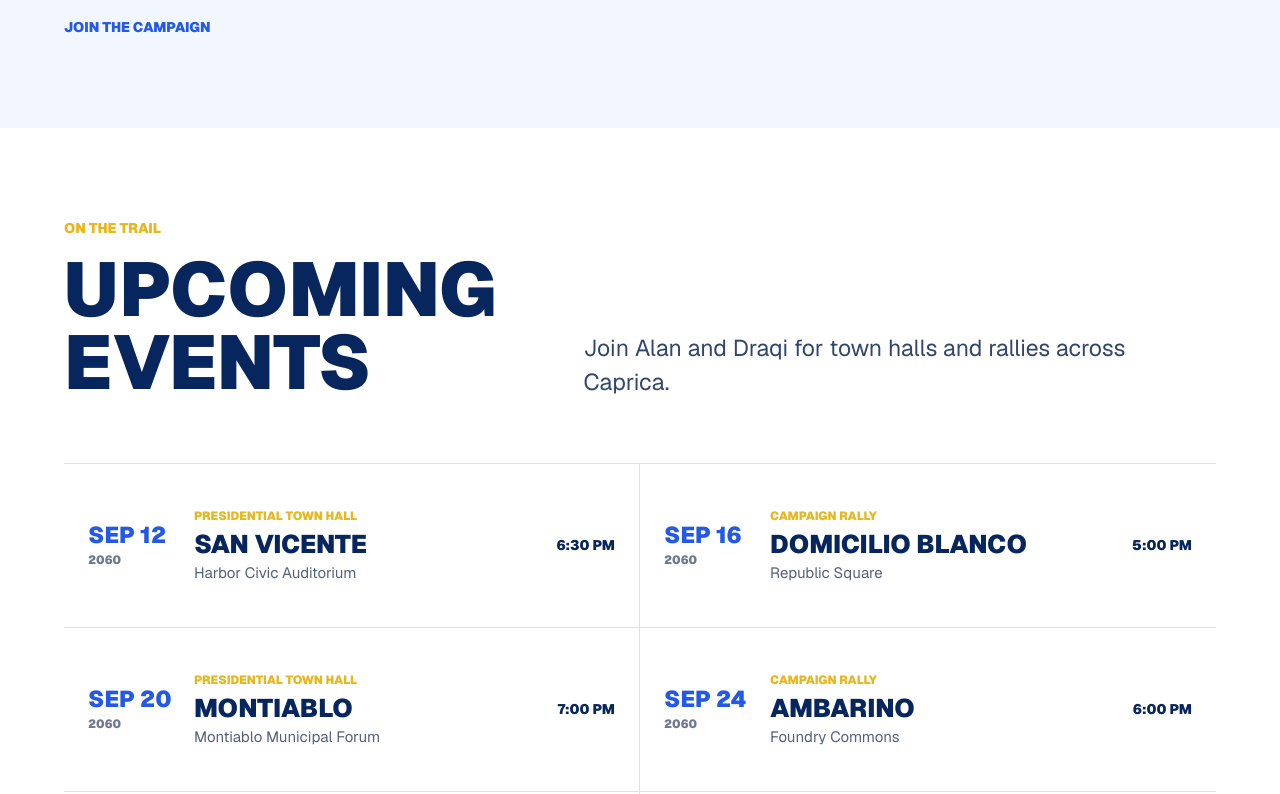
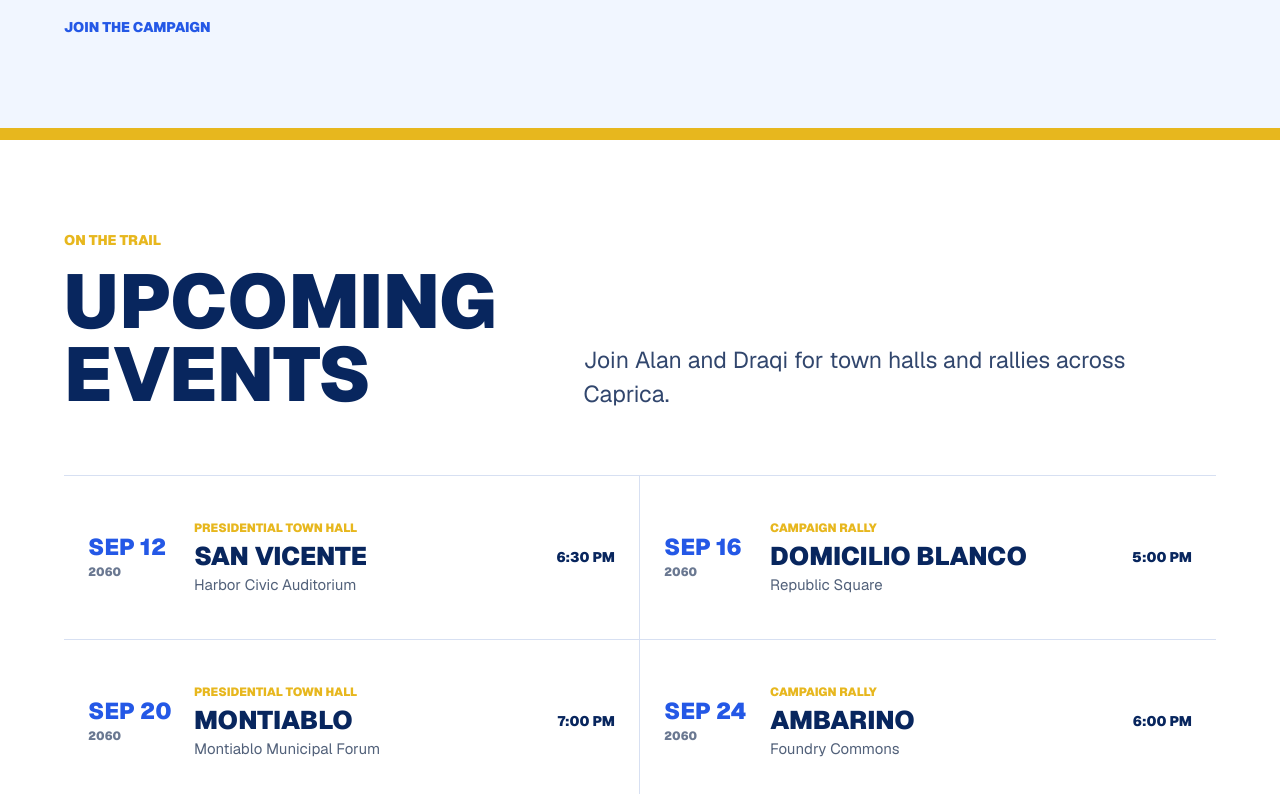
Before and after one commit to manualAlan/bluespan-arkas-2060, a Next.js app: page / in a window 1280 px wide. Shown: the part 3786-4580 px from the top of the page. Built offline with nearby package versions, Linux system fonts and the light colour scheme.

Commit message:
Add divider before campaign events

```diff
--- a/app/globals.css
+++ b/app/globals.css
@@ -346,6 +346,7 @@ h1 {
 }
 
 .events-section {
+  border-top: 12px solid var(--gold);
   padding: clamp(54px, 7vw, 96px) clamp(18px, 5vw, 72px);
   background: white;
 }
```
